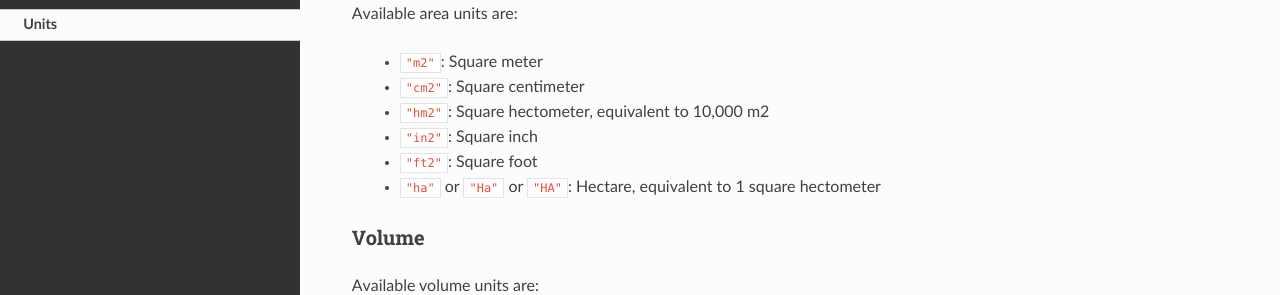
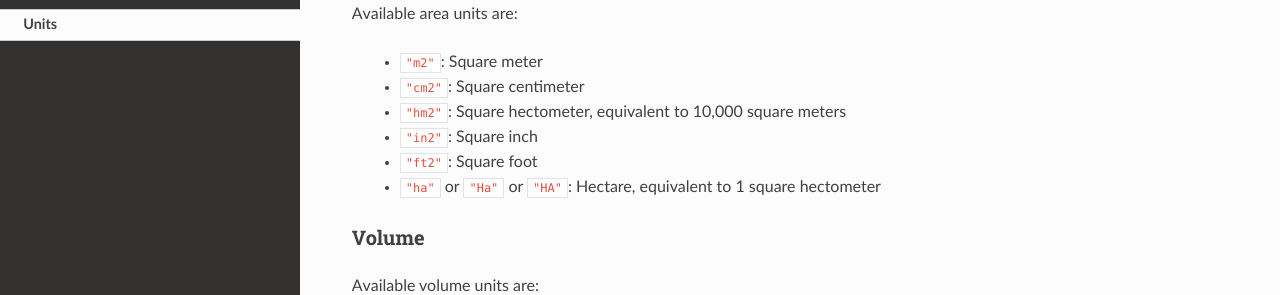
Before and after one commit to serc-chile/SERCpy, a Sphinx documentation site: the page built from docs/source/units.rst, in a window 1280 px wide and 900 px high, scrolled down 1513 px. Shown: the part 156-451 px from the top of the window. Built offline with Sphinx 7.4.7 and the Read the Docs theme 3.1.0, drawn with Linux system fonts in a browser that asks for light colours; pages that are not in the unit, such as notebooks, are missing from menus.

Commit message:
Update units.rst

```diff
--- a/docs/source/units.rst
+++ b/docs/source/units.rst
@@ -68,7 +68,7 @@ Available area units are:
 
   - `"m2"`: Square meter
   - `"cm2"`: Square centimeter
-  - `"hm2"`: Square hectometer, equivalent to 10,000 m2
+  - `"hm2"`: Square hectometer, equivalent to 10,000 square meters
   - `"in2"`: Square inch
   - `"ft2"`: Square foot
   - `"ha"` or `"Ha"` or `"HA"`: Hectare, equivalent to 1 square hectometer
```
